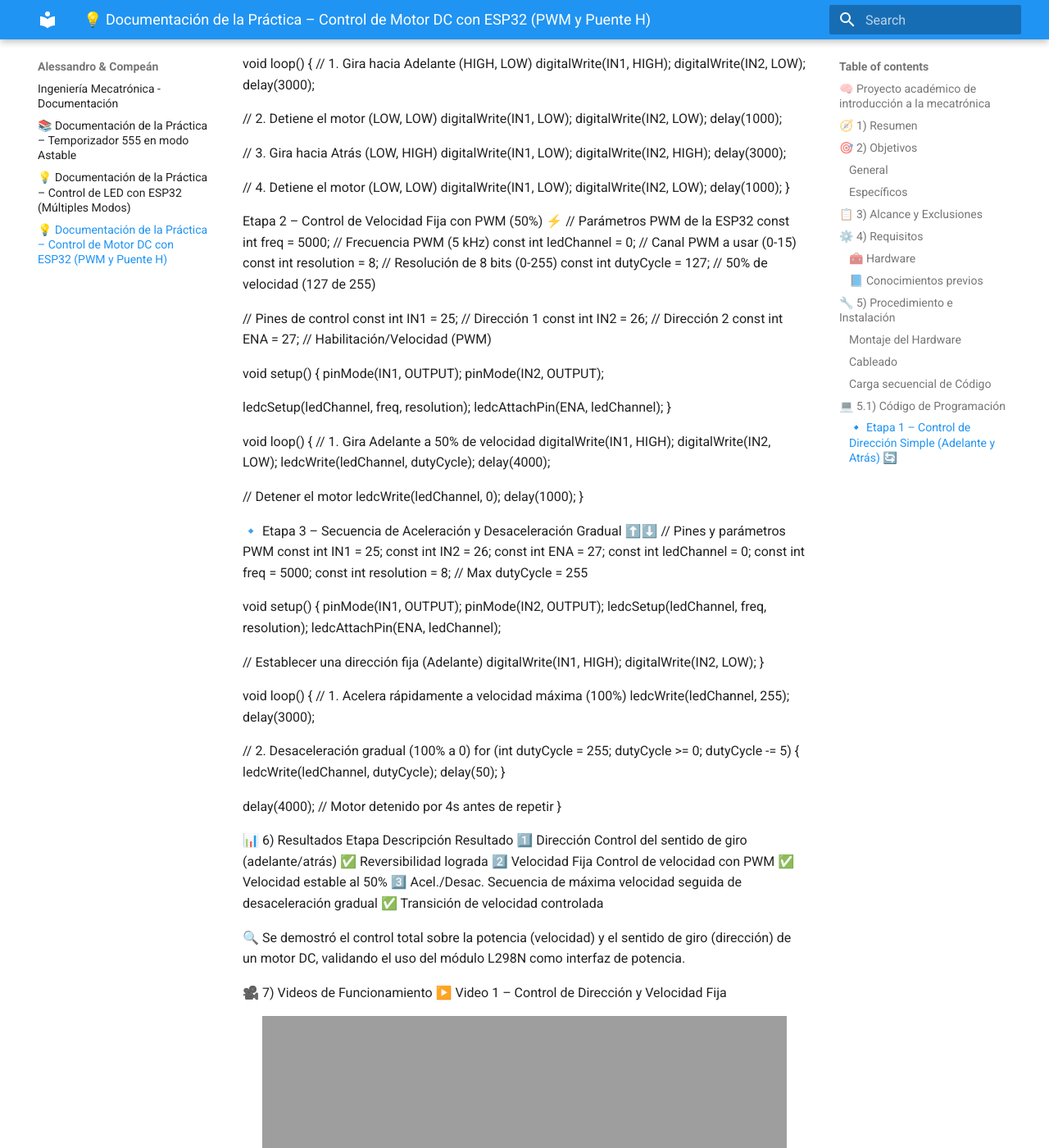
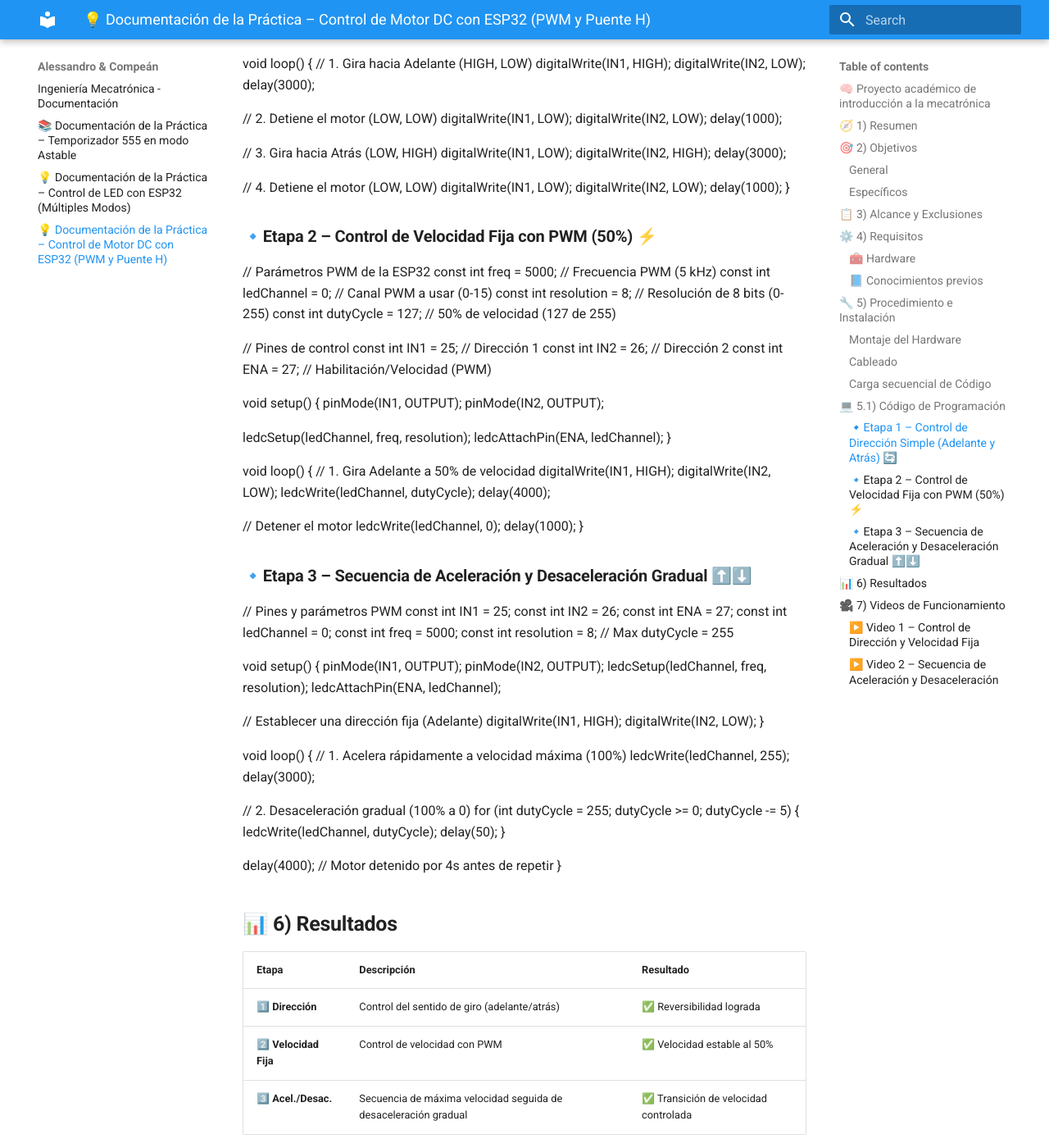
Before and after one commit to Alesso-24/Respositorio_AleyJose, an MkDocs documentation site: the page built from docs/motores_dc.md, in a window 1280 px wide and 1400 px high, scrolled down 3017 px. Shown: the whole window at 82% size. Built offline with MkDocs 1.6.1 and Material for MkDocs 9.7.7, drawn with Linux system fonts in a browser that asks for light colours; some of the changed text lies outside the part shown.

Commit message:
fin estructura motores

````diff
--- a/docs/motores_dc.md
+++ b/docs/motores_dc.md
@@ -85,8 +85,8 @@ Cargar cada uno de los tres códigos de forma individual para verificar la funci
 
 ## 💻 5.1) Código de Programación
 
-### 🔹 Etapa 1 – Control de Dirección Simple (Adelante y Atrás) 🔄
-```cpp
+### 🔹**Etapa 1 – Control de Dirección Simple (Adelante y Atrás) 🔄**
+
 // Pines de control para el Motor
 const int IN1 = 25; // Dirección 1
 const int IN2 = 26; // Dirección 2
@@ -118,7 +118,11 @@ void loop() {
   delay(1000);
 }
 
-Etapa 2 – Control de Velocidad Fija con PWM (50%) ⚡
+
+
+
+### 🔹**Etapa 2 – Control de Velocidad Fija con PWM (50%) ⚡**
+
 // Parámetros PWM de la ESP32
 const int freq = 5000;      // Frecuencia PWM (5 kHz)
 const int ledChannel = 0;   // Canal PWM a usar (0-15)
@@ -150,7 +154,10 @@ void loop() {
   delay(1000);
 }
 
-🔹 Etapa 3 – Secuencia de Aceleración y Desaceleración Gradual ⬆️⬇️
+
+
+### 🔹**Etapa 3 – Secuencia de Aceleración y Desaceleración Gradual ⬆️⬇️**
+
 // Pines y parámetros PWM
 const int IN1 = 25;
 const int IN2 = 26;
@@ -184,16 +191,33 @@ void loop() {
   delay(4000); // Motor detenido por 4s antes de repetir
 }
 
-📊 6) Resultados
-Etapa	Descripción	Resultado
-1️⃣ Dirección	Control del sentido de giro (adelante/atrás)	✅ Reversibilidad lograda
-2️⃣ Velocidad Fija	Control de velocidad con PWM	✅ Velocidad estable al 50%
-3️⃣ Acel./Desac.	Secuencia de máxima velocidad seguida de desaceleración gradual	✅ Transición de velocidad controlada
 
-🔍 Se demostró el control total sobre la potencia (velocidad) y el sentido de giro (dirección) de un motor DC, validando el uso del módulo L298N como interfaz de potencia.
+## **📊 6) Resultados**
 
-🎥 7) Videos de Funcionamiento
-▶️ Video 1 – Control de Dirección y Velocidad Fija
-<div align="center"> <iframe src="[ENLACE_VIDEO_DIRECCION]" width="640" height="360" frameborder="0" scrolling="no" allowfullscreen title="video_direccion.mp4"></iframe> <p><em>Video 1. Demostración de cambio de sentido de giro (adelante/atrás) y velocidad constante.</em></p> <p>🔗 <a href="[ENLACE_VIDEO_DIRECCION]">Ver video</a></p> </div>
-▶️ Video 2 – Secuencia de Aceleración y Desaceleración
-<div align="center"> <iframe src="[ENLACE_VIDEO_VELOCIDAD]" width="640" height="360" frameborder="0" scrolling="no" allowfullscreen title="video_velocidad.mp4"></iframe> <p><em>Video 2. Observación de la aceleración a velocidad máxima y el frenado progresivo con el ciclo 'for'.</em></p> <p>🔗 <a href="[ENLACE_VIDEO_VELOCIDAD]">Ver video</a></p> </div> ```
+| Etapa | Descripción | Resultado |
+| :--- | :--- | :--- |
+| **1️⃣ Dirección** | Control del sentido de giro (adelante/atrás) | ✅ Reversibilidad lograda |
+| **2️⃣ Velocidad Fija** | Control de velocidad con PWM | ✅ Velocidad estable al 50% |
+| **3️⃣ Acel./Desac.** | Secuencia de máxima velocidad seguida de desaceleración gradual | ✅ Transición de velocidad controlada |
+
+🔍 Se demostró el **control total** sobre la potencia (**velocidad**) y el sentido de giro (**dirección**) de un motor DC, validando el uso del módulo **L298N** como interfaz de potencia.
+
+---
+
+## 🎥 7) Videos de Funcionamiento
+
+### ▶️ Video 1 – Control de Dirección y Velocidad Fija
+
+<div align="center">
+  <iframe src="[ENLACE_VIDEO_DIRECCION]" width="640" height="360" frameborder="0" scrolling="no" allowfullscreen title="video_direccion.mp4"></iframe>
+  <p><em>Video 1. Demostración de cambio de sentido de giro (adelante/atrás) y velocidad constante.</em></p>
+  <p>🔗 <a href="[ENLACE_VIDEO_DIRECCION]">Ver video</a></p>
+</div>
+
+### ▶️ Video 2 – Secuencia de Aceleración y Desaceleración
+
+<div align="center">
+  <iframe src="[ENLACE_VIDEO_VELOCIDAD]" width="640" height="360" frameborder="0" scrolling="no" allowfullscreen title="video_velocidad.mp4"></iframe>
+  <p><em>Video 2. Observación de la aceleración a velocidad máxima y el frenado progresivo con el ciclo 'for'.</em></p>
+  <p>🔗 <a href="[ENLACE_VIDEO_VELOCIDAD]">Ver video</a></p>
+</div>
````
